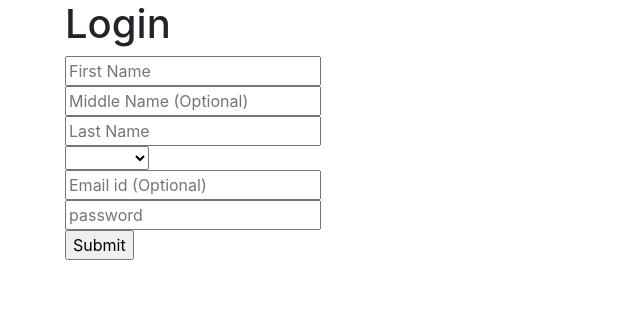
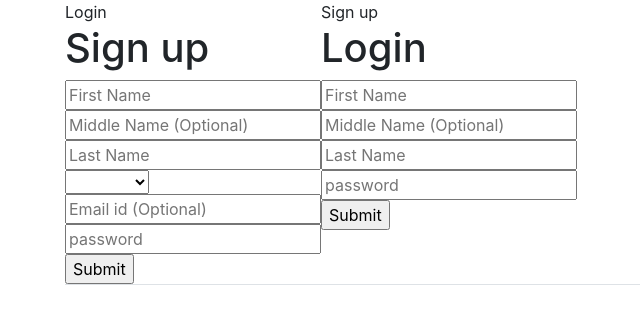
Before and after one commit to HaemanthSP/DoYouKonwIt, a React (Create React App) app in the folder knowit/: page / in a window 1280 px wide. Shown: the top 324 px of the page, without its empty margins (35-675 px from the left). Built offline with nearby package versions, Linux system fonts and the light colour scheme.

Commit message:
Implement Signup UI form

```diff
--- a/knowit/src/App.js
+++ b/knowit/src/App.js
@@ -157,9 +157,12 @@ class App extends Component {
   renderLogin() {
     return (
               <div className="container">
-                <section className="login">
-                  <form onSubmit={this.signup}>
-                    <h1>Login</h1>
+				<div className="render-list clearfix">
+                <ul className="tab-header nav nav-tabs">
+                    <li className="active">Login
+
+					  <form id="signup" onSubmit={this.signup}>
+                        <h1>Sign up</h1>
                           <input className="loginfield" type="text" onChange={this.handleChange} name="firstName" placeholder="First Name" required /> <br />
                           <input className="loginfield" type="text" onChange={this.handleChange} name="middleName" placeholder="Middle Name (Optional)" /><br />
                           <input className="loginfield" type="text" onChange={this.handleChange} name="lastName" placeholder="Last Name" required /><br />
@@ -172,7 +175,20 @@ class App extends Component {
                           <input className="loginfield" type="text" className="password" onChange={this.handleChange} name="password" placeholder="password" required /><br />
                           <input className="loginfield" type="submit" value="Submit" />
                       </form>
-                </section>
+
+   				  </li>
+                    <li>Sign up
+                      <form id="login">
+                        <h1>Login</h1>
+                          <input className="loginfield" type="text" onChange={this.handleChange} name="firstName" placeholder="First Name" required /> <br />
+                          <input className="loginfield" type="text" onChange={this.handleChange} name="middleName" placeholder="Middle Name (Optional)" /><br />
+                          <input className="loginfield" type="text" onChange={this.handleChange} name="lastName" placeholder="Last Name" required /><br />
+                          <input className="loginfield" type="text" className="password" onChange={this.handleChange} name="password" placeholder="password" required /><br />
+                          <input className="loginfield" type="submit" value="Submit" />
+                      </form>
+					</li>
+                </ul>
+			</div>
       </div>
     );
   }
```
Lines whose indentation alone changed are shown as unchanged.
